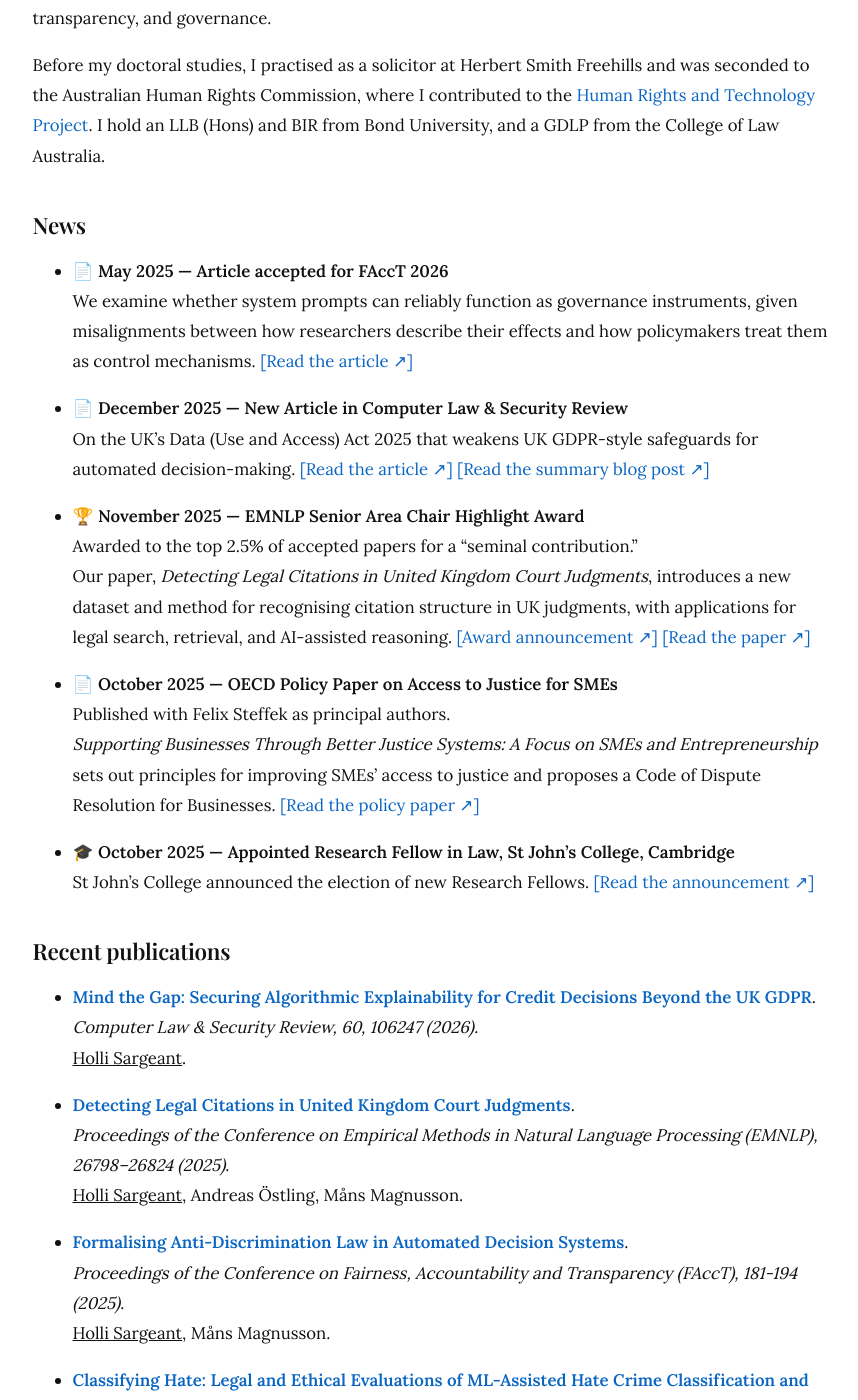
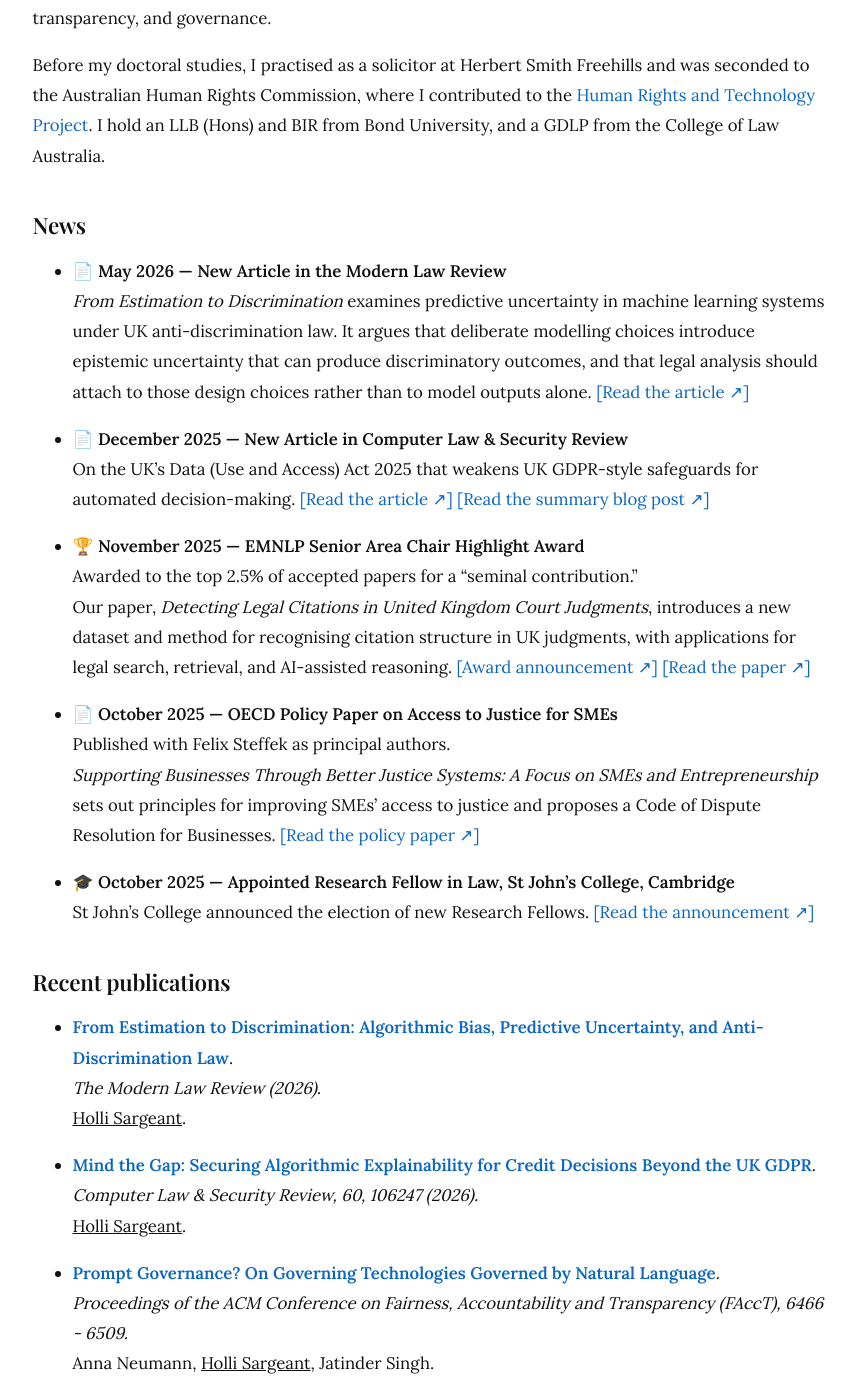
Before and after one commit to hollisargeant/hollisargeant.github.io, a Jekyll site: the page built from index.md, in a window 1280 px wide and 1400 px high, scrolled down 1049 px. Shown: the whole window, without its empty margins (200-1058 px from the left). Built offline with Jekyll 4.4.1, drawn with Linux system fonts in a browser that asks for light colours; some of the changed text lies outside the part shown.

Commit message:
Update index.md

```diff
--- a/index.md
+++ b/index.md
@@ -28,8 +27,8 @@ title: "Holli Sargeant"
 
 ## News
 
-- 📄 **May 2025 — Article accepted for FAccT 2026**
-  We examine whether system prompts can reliably function as governance instruments, given misalignments between how researchers describe their effects and how policymakers treat them as control mechanisms. [[Read the article ↗︎]](https://doi.org/10.1145/3805689.3806763)
+- 📄 **May 2026 — New Article in the Modern Law Review**
+  <em>From Estimation to Discrimination</em> examines predictive uncertainty in machine learning systems under UK anti-discrimination law. It argues that deliberate modelling choices introduce epistemic uncertainty that can produce discriminatory outcomes, and that legal analysis should attach to those design choices rather than to model outputs alone. [[Read the article ↗︎]](https://doi.org/10.1111/1468-2230.70045)
 
 - 📄 **December 2025 — New Article in Computer Law & Security Review**
    On the UK's Data (Use and Access) Act 2025 that weakens UK GDPR-style safeguards for automated decision-making. [[Read the article ↗︎]](https://doi.org/10.1016/j.clsr.2025.106247) [[Read the summary blog post ↗︎]](https://blogs.law.ox.ac.uk/oblb/blog-post/2026/01/mind-gap-securing-algorithmic-explainability-credit-decisions-beyond-uk-gdpr)
@@ -47,13 +46,17 @@ title: "Holli Sargeant"
 
 ## Recent publications
 
-<!-- - **Prompt Governance? On Governing Technologies Governed by Natural Language**.<br> -->
-   <!-- *Proceeding of the ACM Conference on Fairness, Accountability and Transparency (FAccT), forthcoming.* <br> [[DOI ↗︎]](https://doi.org/10.1145/3805689.3806763)<br> -->
-  <!-- Anna Neumann, <u>Holli Sargeant</u>, Jatinder Singh. <br> -->
+- **[From Estimation to Discrimination: Algorithmic Bias, Predictive Uncertainty, and Anti-Discrimination Law](https://doi.org/10.1111/1468-2230.70045)**.<br>
+   *The Modern Law Review (2026).* <br>
+   <u>Holli Sargeant</u>.
 
 - **[Mind the Gap: Securing Algorithmic Explainability for Credit Decisions Beyond the UK GDPR](https://doi.org/10.1016/j.clsr.2025.106247)**.<br>
    *Computer Law & Security Review, 60, 106247 (2026).* <br>
    <u>Holli Sargeant</u>.
+
+- **[Prompt Governance? On Governing Technologies Governed by Natural Language](https://doi.org/10.1145/3805689.3806763)**.<br>
+  *Proceedings of the ACM Conference on Fairness, Accountability and Transparency (FAccT), 6466 - 6509.* <br>
+   Anna Neumann, <u>Holli Sargeant</u>, Jatinder Singh. <br>
 
 - **[Detecting Legal Citations in United Kingdom Court Judgments](https://doi.org/10.18653/v1/2025.emnlp-main.1361)**.<br>
    *Proceedings of the Conference on Empirical Methods in Natural Language Processing (EMNLP), 26798–26824 (2025)*. <br>
@@ -73,12 +76,12 @@ title: "Holli Sargeant"
 
 [Full list →](/publications/)
 
-## Upcoming talks & events
-
-- **Prompt Governance? On Governing Technologies Governed by Natural Language — ACM FAccT 2026**
-  *ACM FAccT Montreal — June 2026*
+## Recent talks
 
 - **Encoding Equality: The Incompatibility of Algorithmic Logic and Substantive Law — AI Alignment Seminar**
-  *University of Bergen — May 2026* [[Event page ↗︎]](https://www.uib.no/en/ai/182154/ai-alignment)
+  *University of Bergen — May 2026* [[Recording ↗︎]](https://www.youtube.com/watch?v=vI_X9cvDIU4&t=8885s)
+
+- **AI and the Future Legal Profession: Why Study Law in the Age of AI?**
+  *University of Cambridge — November 2025* [[Event page ↗︎]](https://www.law.cam.ac.uk/press/events/2025/11/ai-and-future-legal-profession-why-study-law-age-ai)
 
 [More talks →](/talks/)
```
Also changed, not shown: other parts of index.md (+0 -1 lines).
